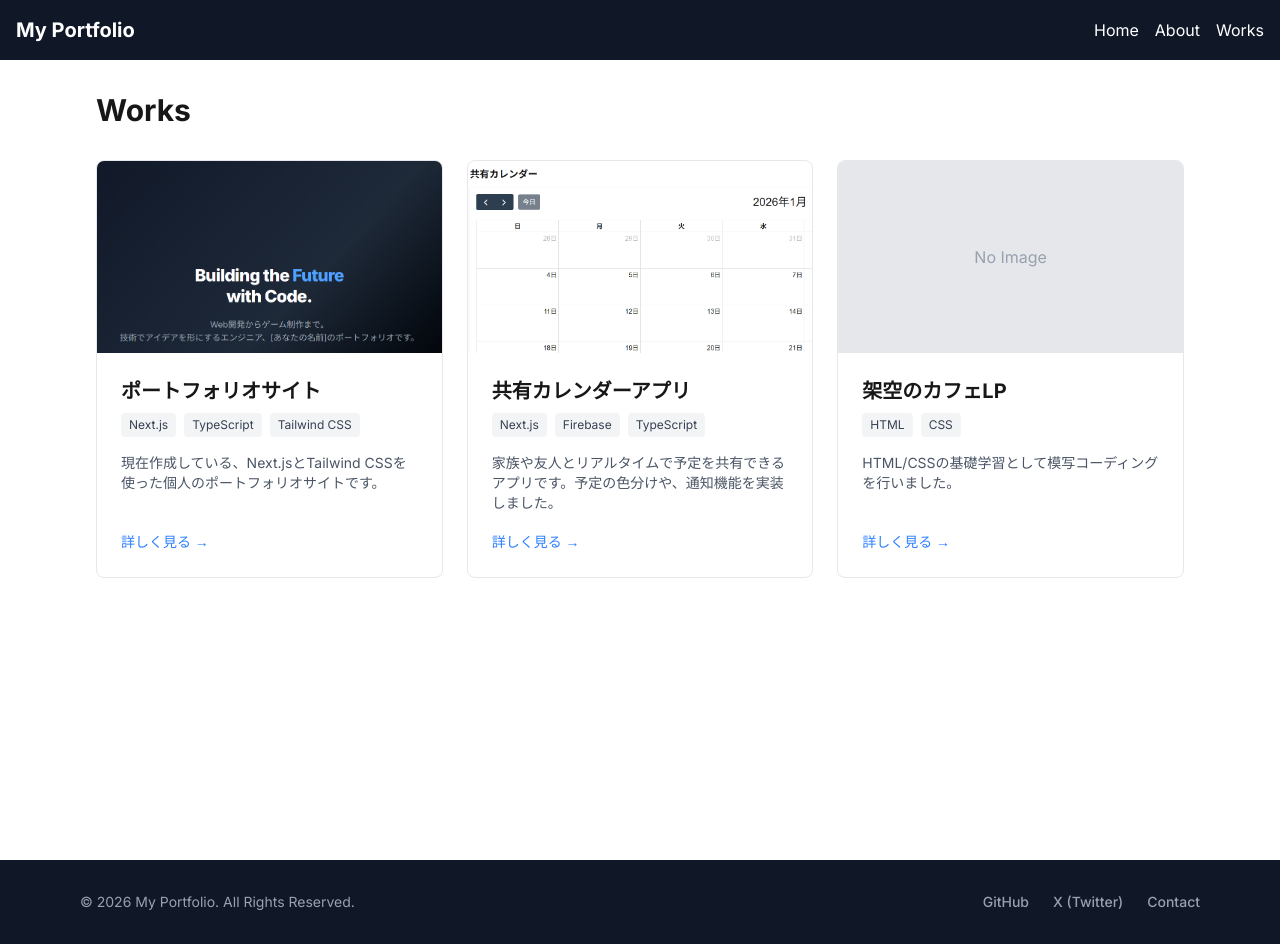
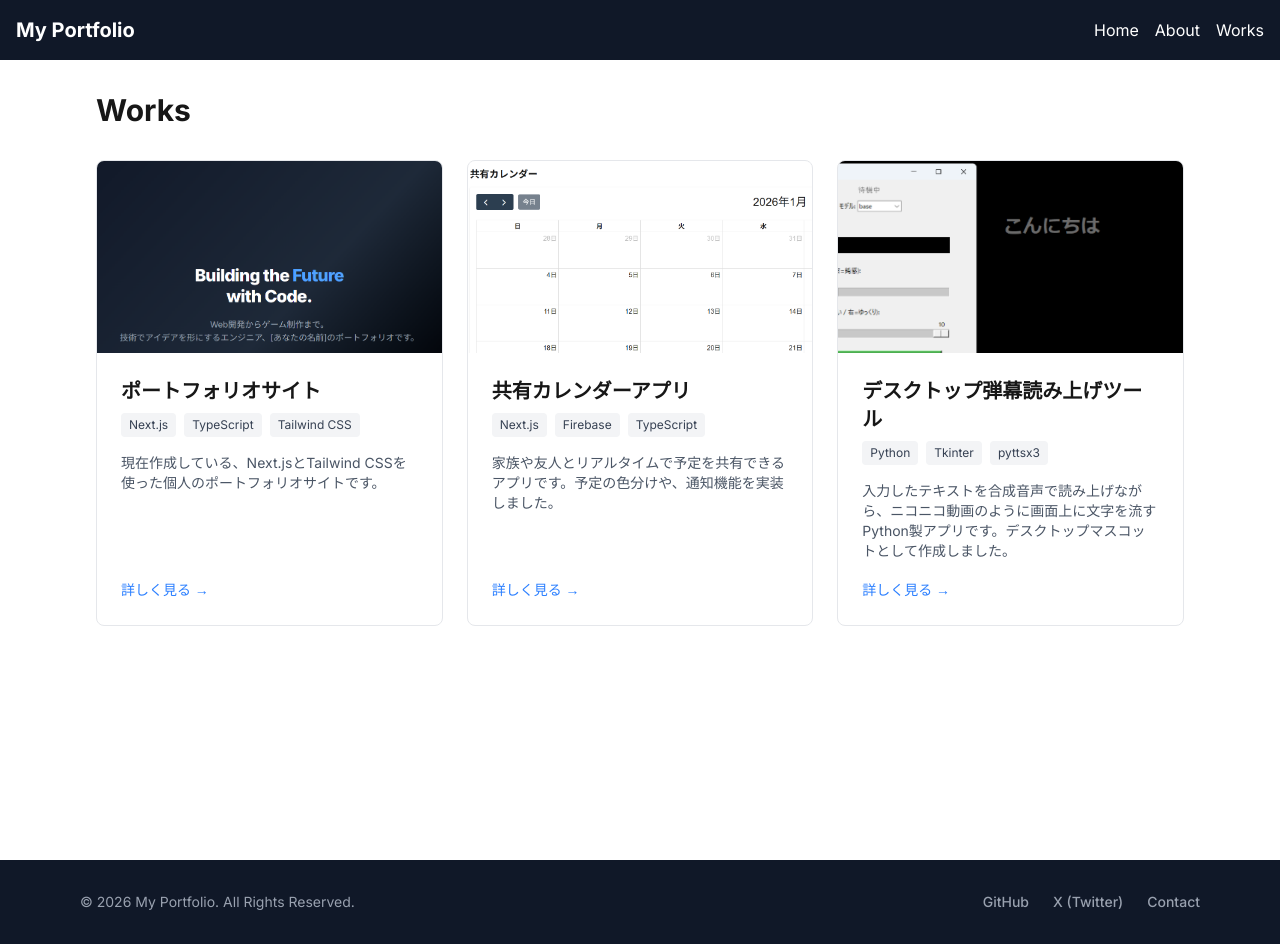
Before and after one commit to karamiso1211/my-portfolio, a Next.js app: page /works in a window 1280 px wide. Built offline with nearby package versions, Linux system fonts and the light colour scheme.

Commit message:
workの追加

```diff
--- a/app/works/page.tsx
+++ b/app/works/page.tsx
@@ -18,12 +18,12 @@ const works = [
   },
   // 画像がない場合のダミーデータ
   {
-    title: "架空のカフェLP",
-    description: "HTML/CSSの基礎学習として模写コーディングを行いました。",
-    skills: ["HTML", "CSS"],
-    link: "#",
-    image: "",
-  },
+    title: "デスクトップ弾幕読み上げツール", // ← 好きな名前に
+    description: "入力したテキストを合成音声で読み上げながら、ニコニコ動画のように画面上に文字を流すPython製アプリです。デスクトップマスコットとして作成しました。",
+    skills: ["Python", "Tkinter", "pyttsx3"], // ← 使ったライブラリに合わせて書き換えてください
+    link: "https://github.com/karamiso1211/stt_whisper_offline", // ← このソフトのコードがあるGitHub URL
+    image: "/images/text-voice.png",
+  },,
 ];
 
 export default function Works() {
```
Also changed, not shown: public/images/text-voice.png (added).
